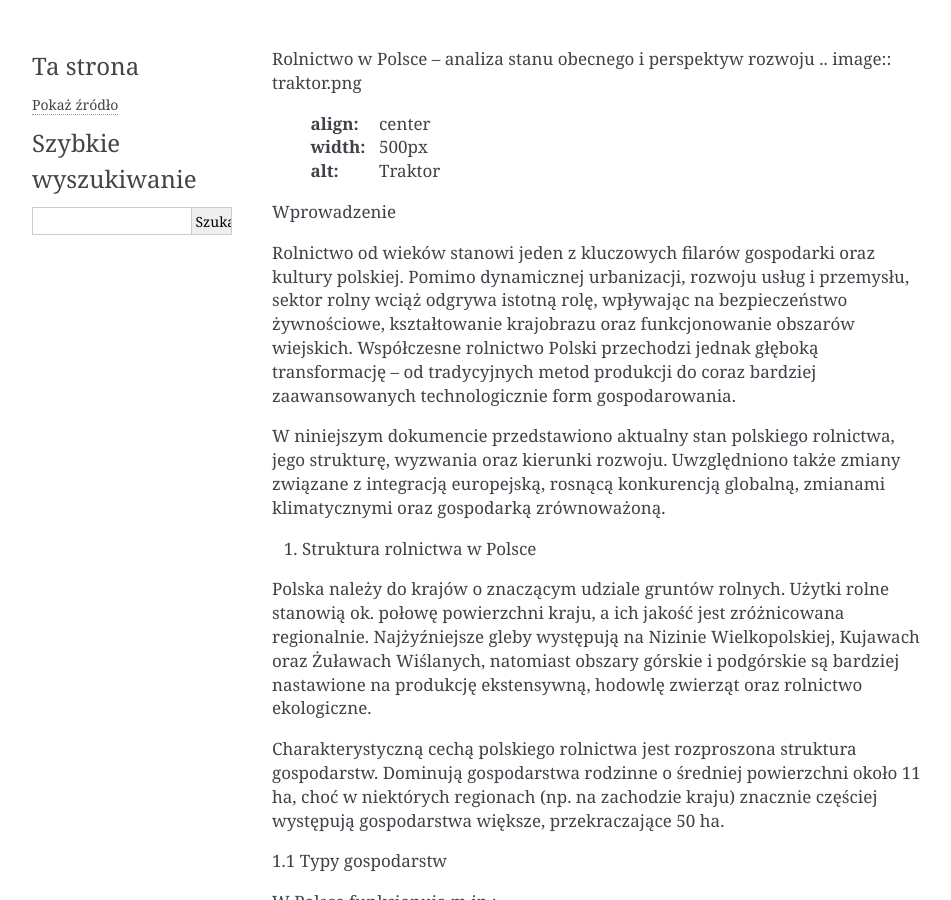
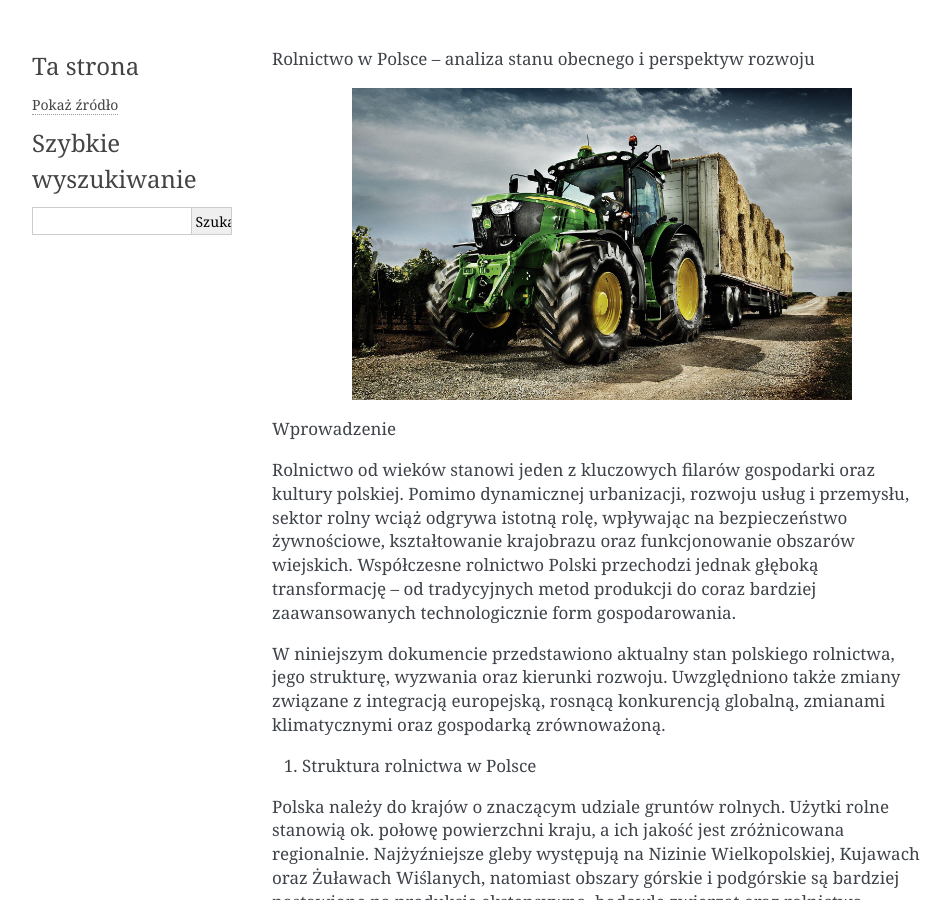
Before and after one commit to 290316/Repo, a Sphinx documentation site: the page built from source/rozdzial1.rst, in a window 1280 px wide and 900 px high. Shown: the whole window, without its empty margins (148-1099 px from the left). Built offline with Sphinx 7.4.7, drawn with Linux system fonts in a browser that asks for light colours; pages that are not in the unit, such as notebooks, are missing from menus.

Commit message:
traktoring

```diff
--- a/source/rozdzial1.rst
+++ b/source/rozdzial1.rst
@@ -1,5 +1,6 @@
 Rolnictwo w Polsce – analiza stanu obecnego i perspektyw rozwoju
-.. image:: traktor.png
+
+.. image:: traktor.jpg
    :align: center
    :width: 500px
    :alt: Traktor
```
